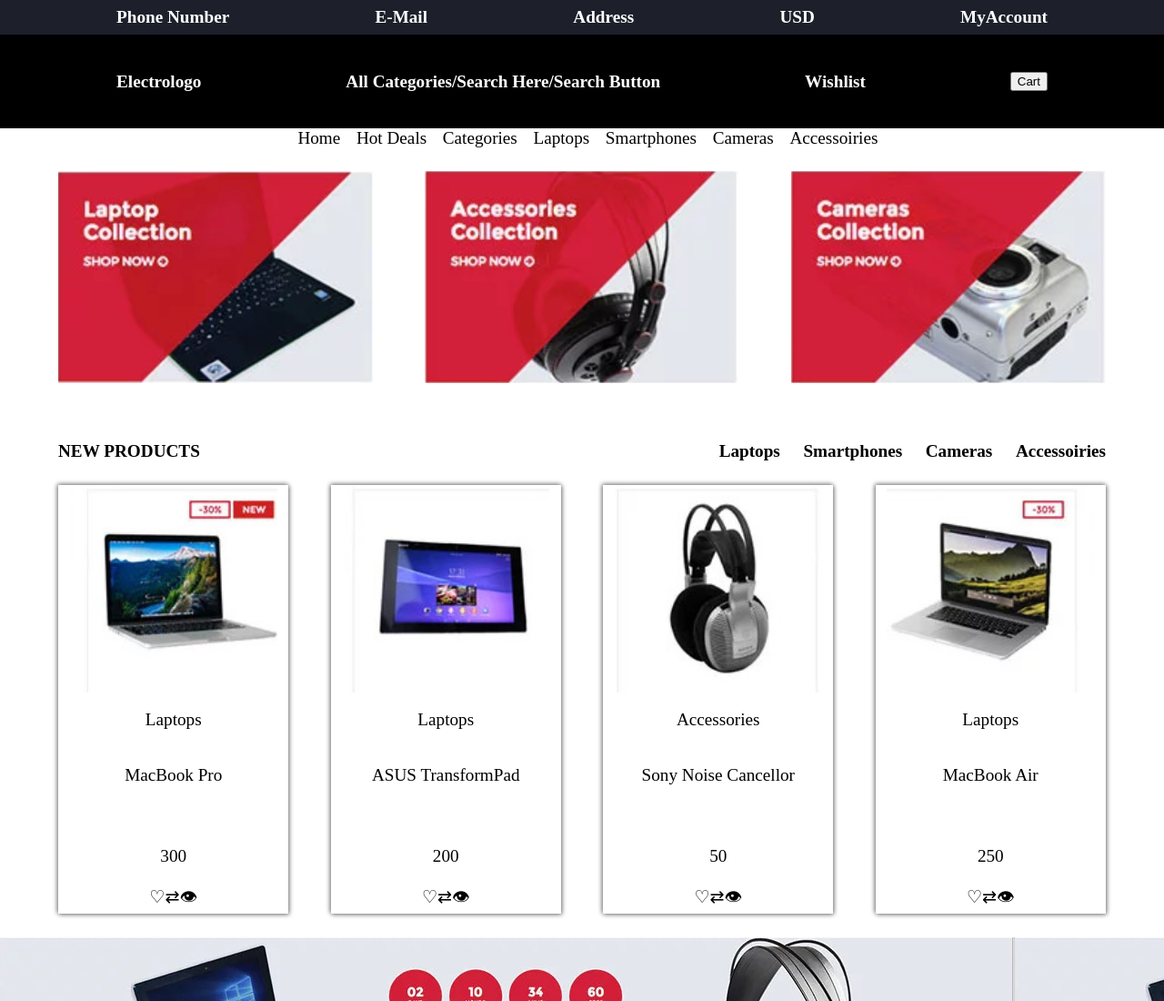
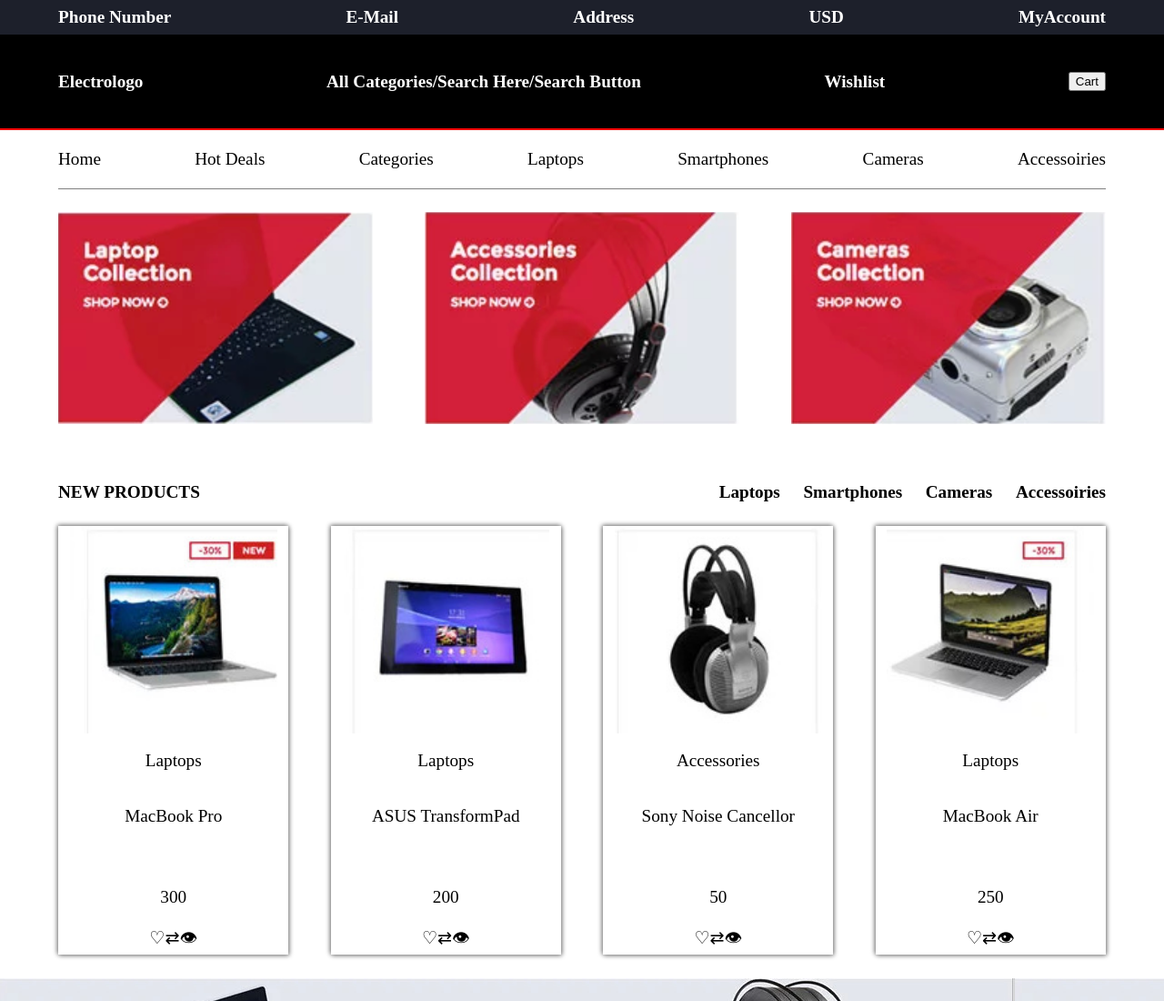
Before and after one commit to aliravn/CF-20190729-shoppingCart, a plain HTML site: page shopping_cart/index.html in a window 1280 px wide. Shown: the top 1100 px of the page at 91% size. Drawn offline with Linux system fonts and the light colour scheme.

Commit message:
apply style to navbar

```diff
--- a/shopping_cart/css/shopstyle.css
+++ b/shopping_cart/css/shopstyle.css
@@ -8,6 +8,7 @@ header {
   background-color: #000000;
   color: white;
   font-weight: bold;
+  border-bottom: 2px solid red;
 }
 
 #header-top {
@@ -19,14 +20,14 @@ header {
 }
 
 #header-top-container {
-  width: 80%;
+  width: 90%;
   margin: 0 auto;
   display: flex;
   justify-content: space-between;
 }
 
 #header-bottom {
-  width: 80%;
+  width: 90%;
   margin: 0 auto;
   height: 8vw;
   display: flex;
@@ -40,12 +41,17 @@ header {
 
 nav {
   background-color: #ffffff;
-  text-align: center;
+  width: 90%;
+  margin: 0 auto;
+  height: 5vw;
+  display: flex;
+  justify-content: space-between;
+  border-bottom: .5px solid grey;
 }
   a {
+    color: #000000;
+    align-self: center;
     text-decoration: none;
-    margin-left: 1vw;
-    color: #000000;
   }
 
 /*CART BOX*/
```
